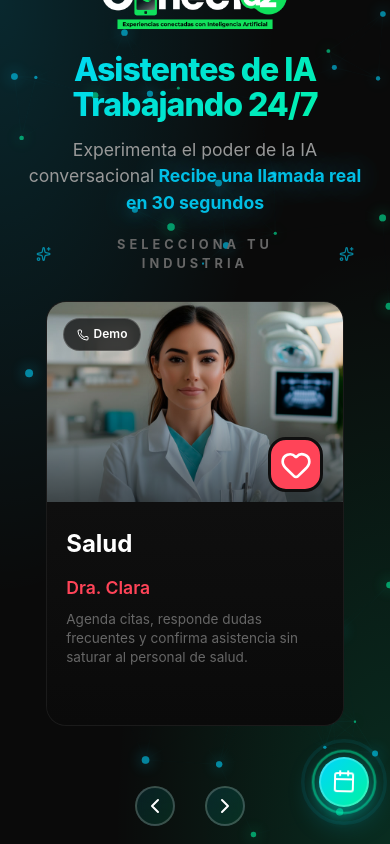
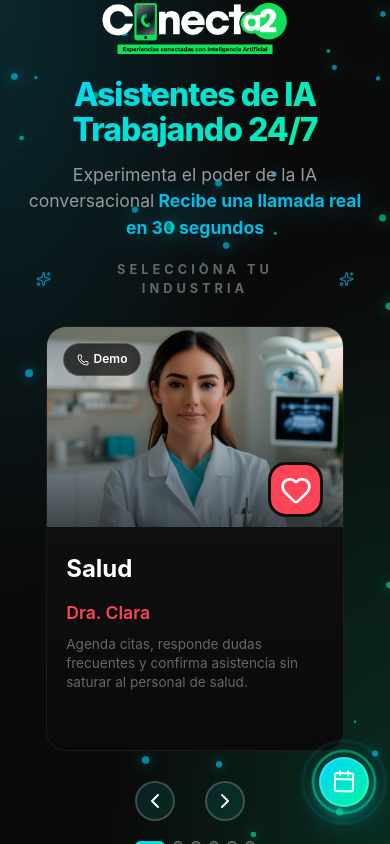
Before and after one commit to Simplificalo/conecta2-cx-tech-day, a Next.js app: page /cx-tech-day in a window 390 px wide. Built offline with nearby package versions, Linux system fonts and the light colour scheme.

Commit message:
fix: ajustar tamaños logo y cards, reducir espacios

```diff
--- a/app/globals.css
+++ b/app/globals.css
@@ -1175,7 +1175,7 @@
 
 .carousel-nav-btn {
   position: absolute !important;
-  bottom: -80px !important;
+  bottom: -60px !important; /* CAMBIADO de -80px a -60px */
   top: auto !important;
   transform: none !important;
   z-index: 100 !important;
@@ -1183,30 +1183,34 @@
 
 /* Desktop - botones centrados con separación */
 .carousel-nav-btn.prev {
-  left: calc(50% - 80px) !important; /* Más separación */
+  left: calc(50% - 80px) !important;
 }
 
 .carousel-nav-btn.next {
-  right: calc(50% - 80px) !important; /* Más separación */
+  right: calc(50% - 80px) !important;
 }
 
 /* Los indicadores más abajo */
 .carousel-indicators {
-  margin-top: 100px !important;
+  margin-top: 80px !important; /* CAMBIADO de 100px a 80px */
 }
 
 /* Móvil - corregir orden */
 @media (max-width: 768px) {
+  .carousel-nav-btn {
+    bottom: -50px !important; /* Más cerca en móvil */
+  }
+
   .carousel-nav-btn.prev {
-    left: calc(50% - 60px) !important; /* Botón < a la izquierda */
+    left: calc(50% - 60px) !important;
   }
 
   .carousel-nav-btn.next {
-    left: calc(50% + 10px) !important; /* Botón > a la derecha */
+    left: calc(50% + 10px) !important;
     right: auto !important;
   }
 
   .carousel-indicators {
-    margin-top: 120px !important;
+    margin-top: 70px !important; /* CAMBIADO de 120px a 70px */
   }
 }
```
